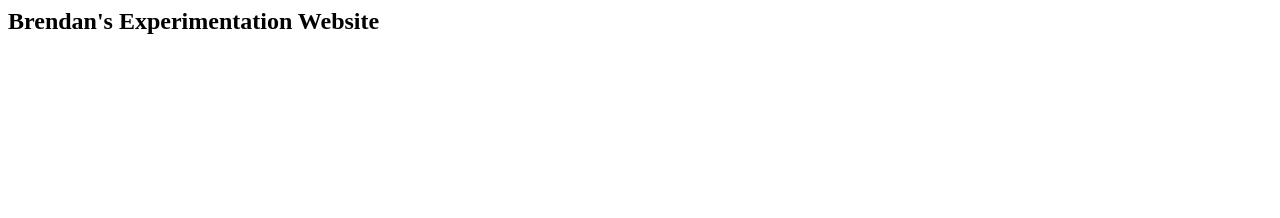
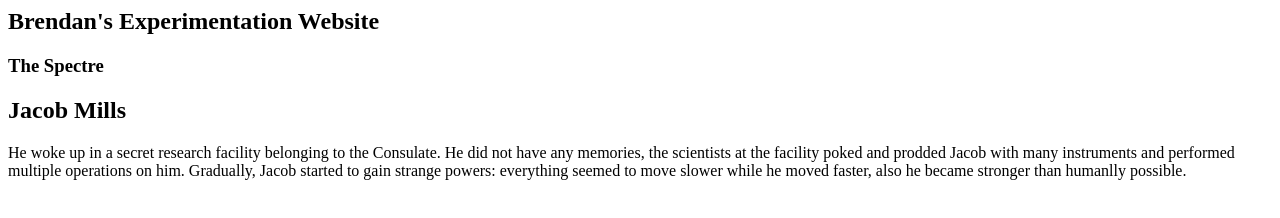
Before and after one commit to brendancummings/brendanc, a plain HTML site: page index.html in a window 1280 px wide. Drawn offline with Linux system fonts and the light colour scheme.

Commit message:
Update index.html

```diff
--- a/index.html
+++ b/index.html
@@ -4,8 +4,16 @@
 		<title>experimentation</title>
 	</head>
 	<body>
+	<div class="wrapper">
 		<section class="titlesec">
 			<h1 class="title">Brendan's Experimentation Website</h1>
 		</section>
+		<section class="mainsec">
+			<article class="spectre">
+				<h1>The Spectre</h1>
+				<h2>Jacob Mills</h2>
+				<p>He woke up in a secret research facility belonging to the Consulate. He did not have any memories, the scientists at the facility poked and prodded Jacob with many instruments and performed multiple operations on him. Gradually, Jacob started to gain strange powers: everything seemed to move slower while he moved faster, also he became stronger than humanlly possible.</p>
+			</article>
+		</section>
 	</body>
 </html>
```
